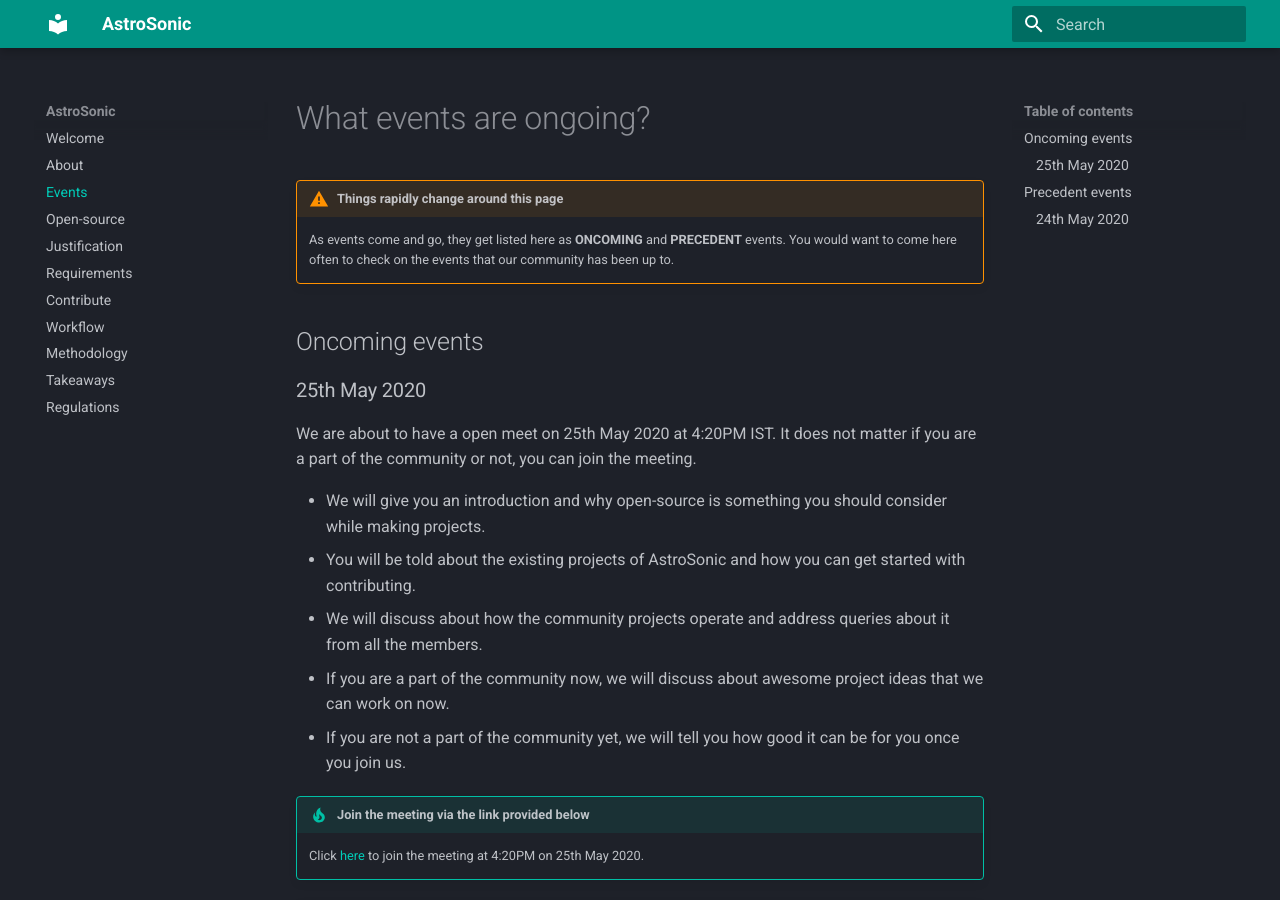
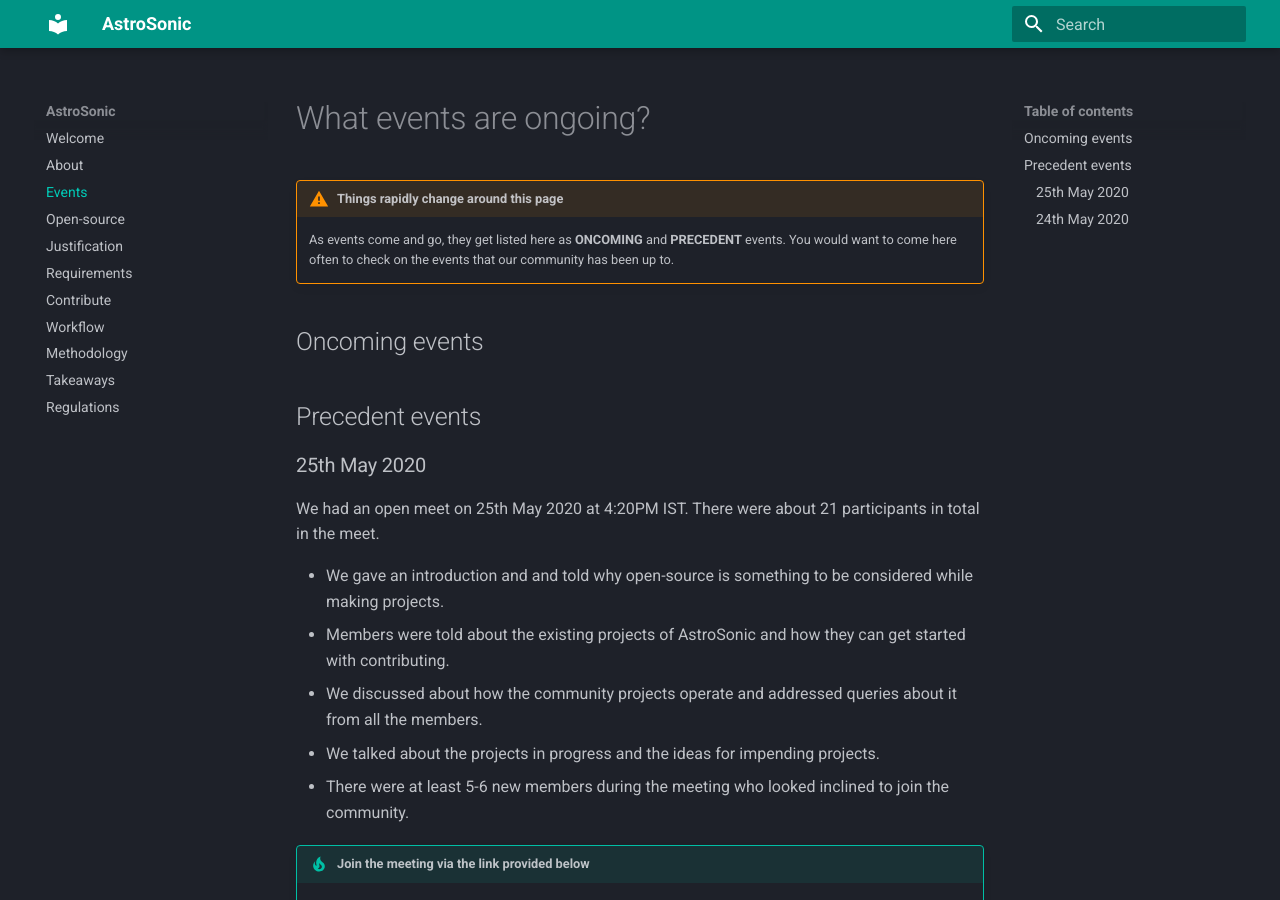
Before and after one commit to astrosonic/community-website, an MkDocs documentation site: the page built from docs/event.md, in a window 1280 px wide and 900 px high. Built offline with MkDocs 1.6.1 and Material for MkDocs 9.7.7, drawn with Linux system fonts in a browser that asks for light colours; some of the changed text lies outside the part shown.

Commit message:
Removed meet link from events

```diff
--- a/docs/event.md
+++ b/docs/event.md
@@ -5,17 +5,19 @@
 
 ## Oncoming events
 
+## Precedent events
+
 ### 25th May 2020
-We are about to have a open meet on 25th May 2020 at 4:20PM IST. It does not matter if you are a part of the community or not, you can join the meeting.
+We had an open meet on 25th May 2020 at 4:20PM IST. There were about 21 participants in total in the meet.
 
-* We will give you an introduction and why open-source is something you should consider while making projects.
-* You will be told about the existing projects of AstroSonic and how you can get started with contributing.
-* We will discuss about how the community projects operate and address queries about it from all the members.
-* If you are a part of the community now, we will discuss about awesome project ideas that we can work on now.
-* If you are not a part of the community yet, we will tell you how good it can be for you once you join us.
+* We gave an introduction and and told why open-source is something to be considered while making projects.
+* Members were told about the existing projects of AstroSonic and how they can get started with contributing.
+* We discussed about how the community projects operate and addressed queries about it from all the members.
+* We talked about the projects in progress and the ideas for impending projects.
+* There were at least 5-6 new members during the meeting who looked inclined to join the community.
 
 !!! tip "Join the meeting via the link provided below"
-    Click [here](https://meet.google.com/tfj-kjqy-xoz) to join the meeting at 4:20PM on 25th May 2020.
+    The meeting took place from 4:20PM IST to 5:00PM IST on 25th May 2020.
 
 !!! note "Invitation"
     ![](pics/25May2020-Meet-1.png)
```
Also changed, not shown: other parts of docs/event.md (+0 -2 lines).
